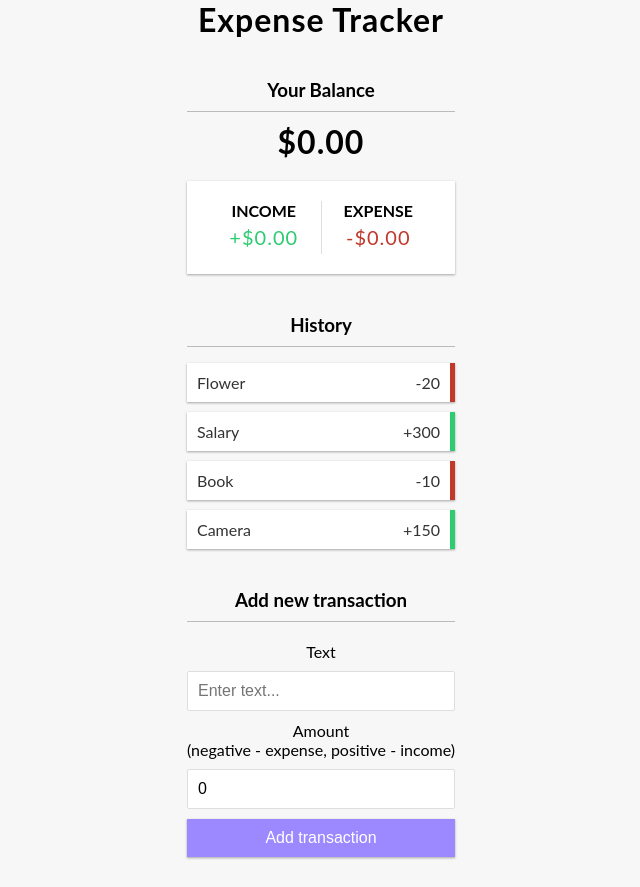
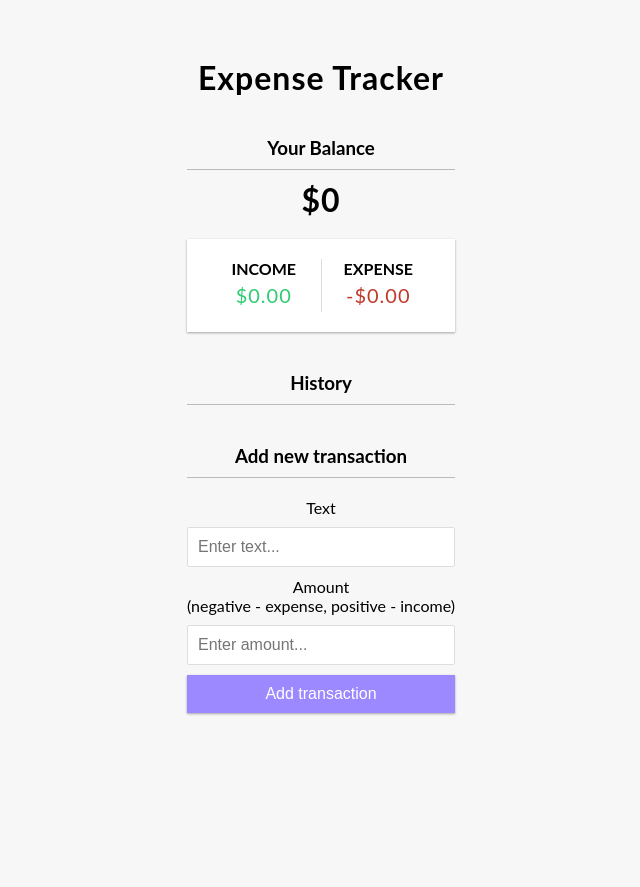
Before and after one commit to wseguchi/expense-tracker, a React (Create React App) app: page / in a window 1280 px wide. Shown: the whole page, without its empty margins (319-959 px from the left). After the commit the page ends 800 px from the top, so only its background shows below. Built offline with nearby package versions, Linux system fonts and the light colour scheme.

Commit message:
All functionalities done

```diff
--- a/src/AddTransaction.js
+++ b/src/AddTransaction.js
@@ -1,13 +1,34 @@
-import React, { useState } from 'react';
+import React, { useContext, useState } from 'react';
+import { GlobalContext } from './context/GlobalState';
 
 export const AddTransaction = () => {
   const [text, setText] = useState('');
-  const [amount, setAmount] = useState(0);
+  const [amount, setAmount] = useState('');
+
+  const { addTransaction } = useContext(GlobalContext);
+
+  const onSubmit = (e) => {
+    e.preventDefault();
+
+    const newTransaction = {
+      id: Date.now(),
+      text,
+      amount: +amount,
+    };
+
+    if (text === '' || amount == 0) {
+      alert('Please add a label and amount');
+    } else {
+      addTransaction(newTransaction);
+      setText('');
+      setAmount('');
+    }
+  };
 
   return (
     <div>
       <h3>Add new transaction</h3>
-      <form id='form'>
+      <form onSubmit={onSubmit}>
         <div className='form-control'>
           <label htmlFor='text'>Text</label>
           <input
--- a/src/Balance.js
+++ b/src/Balance.js
@@ -1,10 +1,20 @@
-import React from 'react';
+import React, { useContext } from 'react';
+import { GlobalContext } from './context/GlobalState';
 
 export const Balance = () => {
+  const { transactions } = useContext(GlobalContext);
+
+  const amounts = transactions.map((transaction) => transaction.amount);
+  const total = amounts.reduce((acc, item) => (acc += item), 0).toFixed(2);
+
+  const sign = total < 0 ? '-' : '';
+
   return (
     <div>
       <h3>Your Balance</h3>
-      <h1 id='balance'>$0.00</h1>
+      <h1 id='balance'>
+        {sign}${Math.abs(total)}
+      </h1>
     </div>
   );
 };
--- a/src/IncomeExpenses.js
+++ b/src/IncomeExpenses.js
@@ -1,19 +1,33 @@
-import React from 'react';
+import React, { useContext } from 'react';
+import { GlobalContext } from './context/GlobalState';
 
 export const IncomeExpenses = () => {
+  const { transactions } = useContext(GlobalContext);
+
+  const amounts = transactions.map((transaction) => transaction.amount);
+  const income = amounts
+    .filter((item) => item > 0)
+    .reduce((acc, item) => (acc += item), 0)
+    .toFixed(2);
+
+  const expense = (
+    amounts.filter((item) => item < 0).reduce((acc, item) => (acc += item), 0) *
+    -1
+  ).toFixed(2);
+
   return (
     <div>
       <div className='inc-exp-container'>
         <div>
           <h4>Income</h4>
           <p id='money-plus' className='money plus'>
-            +$0.00
+            ${income}
           </p>
         </div>
         <div>
           <h4>Expense</h4>
           <p id='money-minus' className='money minus'>
-            -$0.00
+            -${expense}
           </p>
         </div>
       </div>
--- a/src/Transaction.js
+++ b/src/Transaction.js
@@ -1,6 +1,9 @@
-import React from 'react';
+import React, { useContext } from 'react';
+import { GlobalContext } from './context/GlobalState';
 
 export default function Transaction({ transaction }) {
+  const { deleteTransaction } = useContext(GlobalContext);
+
   const sign = transaction.amount >= 0 ? '+' : '';
 
   return (
@@ -10,7 +13,12 @@ export default function Transaction({ transaction }) {
         {sign}
         {transaction.amount}
       </span>
-      <button className='delete-btn'>x</button>
+      <button
+        className='delete-btn'
+        onClick={() => deleteTransaction(transaction.id)}
+      >
+        x
+      </button>
     </li>
   );
 }
--- a/src/TransactionList.js
+++ b/src/TransactionList.js
@@ -4,7 +4,6 @@ import Transaction from './Transaction';
 
 export const TransactionList = () => {
   const { transactions } = useContext(GlobalContext);
-  console.log(transactions);
   return (
     <div>
       <h3>History</h3>
--- a/src/context/AppReducer.js
+++ b/src/context/AppReducer.js
@@ -1,5 +1,17 @@
 export default (state, action) => {
   switch (action.type) {
+    case 'DELETE_TRANSACTION':
+      return {
+        ...state,
+        transactions: state.transactions.filter(
+          (transaction) => transaction.id !== action.payload
+        ),
+      };
+    case 'ADD_TRANSACTION':
+      return {
+        ...state,
+        transactions: [action.payload, ...state.transactions],
+      };
     default:
       return state;
   }
--- a/src/context/GlobalState.js
+++ b/src/context/GlobalState.js
@@ -3,12 +3,7 @@ import AppReducer from './AppReducer';
 
 // Initial state
 const initialState = {
-  transactions: [
-    { id: 1, text: 'Flower', amount: -20 },
-    { id: 2, text: 'Salary', amount: 300 },
-    { id: 3, text: 'Book', amount: -10 },
-    { id: 4, text: 'Camera', amount: 150 },
-  ],
+  transactions: [],
 };
 
 //Create context
@@ -18,8 +13,29 @@ export const GlobalContext = createContext(initialState);
 export const GlobalProvider = ({ children }) => {
   const [state, dispatch] = useReducer(AppReducer, initialState);
 
+  // Actions
+  function deleteTransaction(id) {
+    dispatch({
+      type: 'DELETE_TRANSACTION',
+      payload: id,
+    });
+  }
+
+  function addTransaction(transaction) {
+    dispatch({
+      type: 'ADD_TRANSACTION',
+      payload: transaction,
+    });
+  }
+
   return (
-    <GlobalContext.Provider value={{ transactions: state.transactions }}>
+    <GlobalContext.Provider
+      value={{
+        transactions: state.transactions,
+        deleteTransaction,
+        addTransaction,
+      }}
+    >
       {children}
     </GlobalContext.Provider>
   );
```
Also changed, not shown: 1 other file (tests, documents, lock files or other folders).
